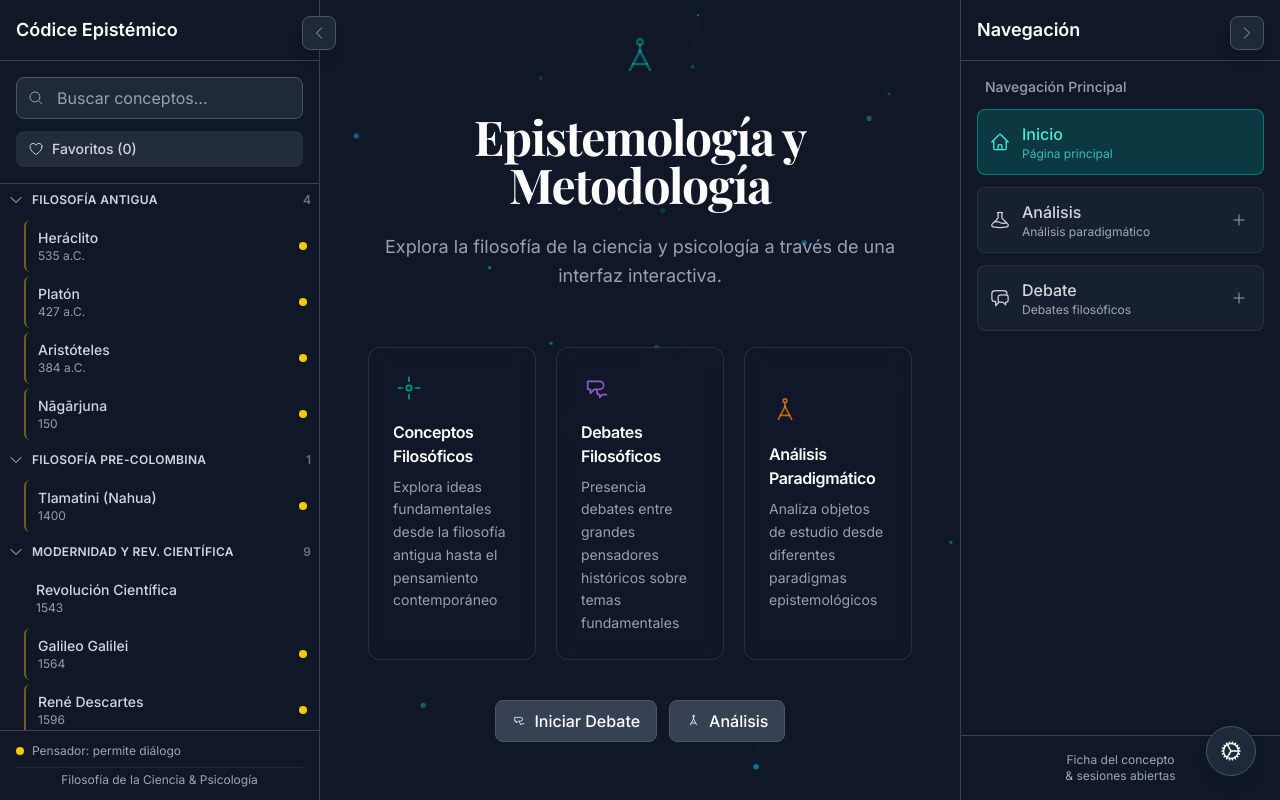
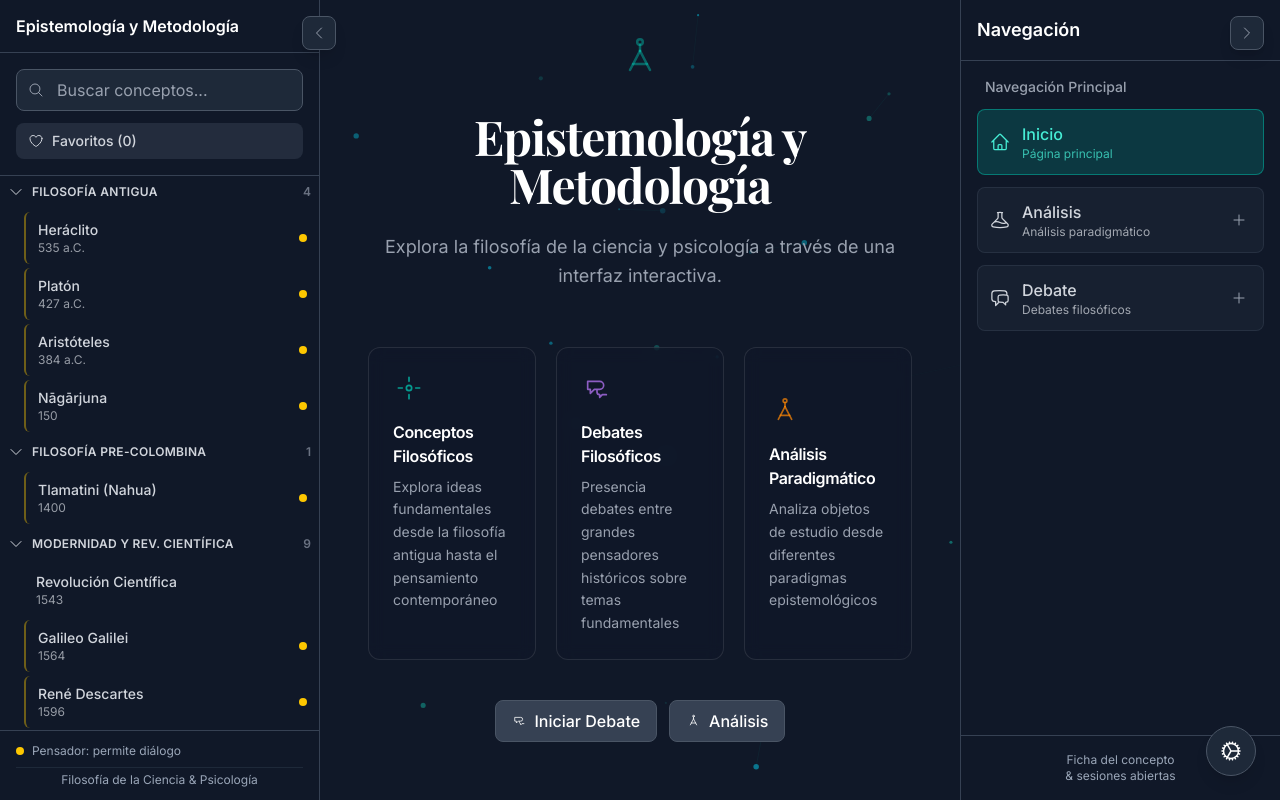
Before and after one commit to VictorGO16/codice-epistemico, a Next.js app: page / in a window 1280 px wide. Built offline with nearby package versions, Linux system fonts and the light colour scheme; a web font is replaced by a local one.

Commit message:
refactor(marca): reemplaza Codice Epistemico por Epistemologia y Metodologia

```diff
--- a/src/app/layout.tsx
+++ b/src/app/layout.tsx
@@ -14,10 +14,10 @@ const playfair = Playfair_Display({
 });
 
 export const metadata: Metadata = {
-  title: "El Códice Epistémico",
+  title: "Epistemología y Metodología",
   description: "Explora la filosofía de la ciencia y psicología a través de una interfaz interactiva. Conversa con grandes pensadores, simula debates filosóficos y analiza paradigmas científicos.",
   keywords: "filosofía, ciencia, psicología, epistemología, paradigmas, debates filosóficos",
-  authors: [{ name: "El Códice Epistémico" }],
+  authors: [{ name: "Epistemología y Metodología" }],
 };
 
 export const viewport = {
--- a/src/components/layout/MobileHeader.tsx
+++ b/src/components/layout/MobileHeader.tsx
@@ -39,8 +39,8 @@ export default function MobileHeader({ onLeftSidebarToggle }: MobileHeaderProps)
               </p>
             </div>
           ) : (
-            <h1 className="text-lg font-semibold text-white">
-              Códice Epistémico
+            <h1 className="text-base font-semibold text-white leading-tight truncate">
+              Epistemología y Metodología
             </h1>
           )}
         </div>
--- a/src/components/layout/MobileMenu.tsx
+++ b/src/components/layout/MobileMenu.tsx
@@ -53,7 +53,7 @@ export default function MobileMenu() {
         <div className="flex flex-col h-full">
           {/* Header */}
           <div className="p-4 border-b border-gray-600 flex items-center justify-between">
-            <h1 className="text-xl font-bold text-white">El Códice Epistémico</h1>
+            <h1 className="text-lg font-bold text-white leading-tight">Epistemología y Metodología</h1>
             <button
               onClick={() => setMobileMenuOpen(false)}
               className="p-2 text-gray-400 hover:text-white transition-colors"
--- a/src/components/layout/Sidebar.tsx
+++ b/src/components/layout/Sidebar.tsx
@@ -74,9 +74,9 @@ export default function Sidebar({ isOpen, onClose }: SidebarProps) {
                   onClose();
                 }
               }}
-              className="text-lg font-semibold text-white hover:text-teal-400 transition-colors"
+              className="text-base font-semibold text-white hover:text-teal-400 transition-colors text-left leading-tight"
             >
-              Códice Epistémico
+              Epistemología y Metodología
             </button>
             <button
               onClick={onClose}
--- a/src/components/ui/Icons.tsx
+++ b/src/components/ui/Icons.tsx
@@ -3,7 +3,7 @@
 import React from 'react';
 
 /**
- * Códice: sistema de iconos de línea (1.25px stroke)
+ * Sistema de iconos de línea (1.25px stroke)
  * Sin emojis. Todos los iconos heredan currentColor y se controlan con tamaño/clase.
  */
 type IconProps = {
@@ -51,7 +51,7 @@ export const IconParadigm = ({ size, className, strokeWidth, ...rest }: IconProp
 );
 
 export const IconBook = ({ size, className, strokeWidth, ...rest }: IconProps) => (
-  // Códice / página
+  // Página
   <svg {...base(size, strokeWidth)} className={className} aria-hidden {...rest}>
     <path d="M5 4h10a3 3 0 013 3v13H8a3 3 0 01-3-3V4z" />
     <path d="M5 17a3 3 0 013-3h10" />
--- a/src/lib/utils/export-professional.ts
+++ b/src/lib/utils/export-professional.ts
@@ -415,7 +415,7 @@ class ProfessionalPDFDesigner {
       this.pdf.setFont('helvetica', 'normal');
 
       // Left: Brand
-      this.pdf.text('El Códice Epistémico', margin, footerY + 15);
+      this.pdf.text('Epistemología y Metodología', margin, footerY + 15);
 
       // Center: Date
       const dateText = new Date().toLocaleDateString('es-ES');
@@ -630,7 +630,7 @@ class ProfessionalPDFDesigner {
 
     this.addMetadata({
       createdAt: data.timestamp,
-      author: 'El Códice Epistémico',
+      author: 'Epistemología y Metodología',
       subject: `Análisis paradigmático: ${data.objectOfStudy}`,
       keywords: ['paradigma', 'análisis', 'epistemología', data.paradigm.toLowerCase()]
     });
@@ -708,7 +708,7 @@ export function exportToHTML(options: ExportOptions): void {
 <head>
     <meta charset="UTF-8">
     <meta name="viewport" content="width=device-width, initial-scale=1.0">
-    <title>${options.title} - El Codice Epistemico</title>
+    <title>${options.title} - Epistemologia y Metodologia</title>
     <style>
         body {
             font-family: 'Georgia', serif;
@@ -761,7 +761,7 @@ export function exportToHTML(options: ExportOptions): void {
 </head>
 <body>
     <div class="header">
-        <h1 class="title">El Codice Epistemico</h1>
+        <h1 class="title">Epistemologia y Metodologia</h1>
         <h2 class="subtitle">${options.title}</h2>
     </div>
 
@@ -777,7 +777,7 @@ export function exportToHTML(options: ExportOptions): void {
     <div class="content">${options.content}</div>
 
     <div class="footer">
-        <p>Generado por El Codice Epistemico - ${new Date().toLocaleDateString('es-ES')}</p>
+        <p>Generado por Epistemologia y Metodologia - ${new Date().toLocaleDateString('es-ES')}</p>
     </div>
 </body>
 </html>
```
